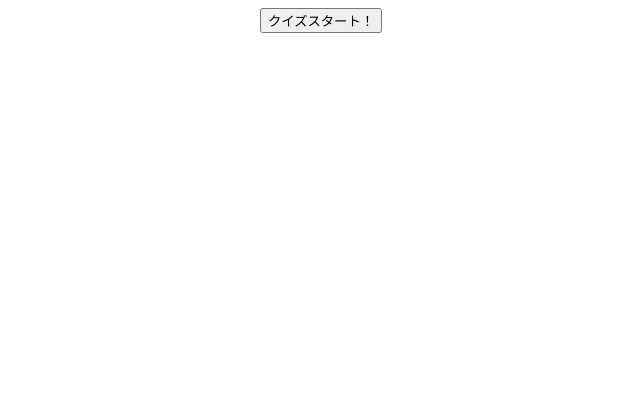
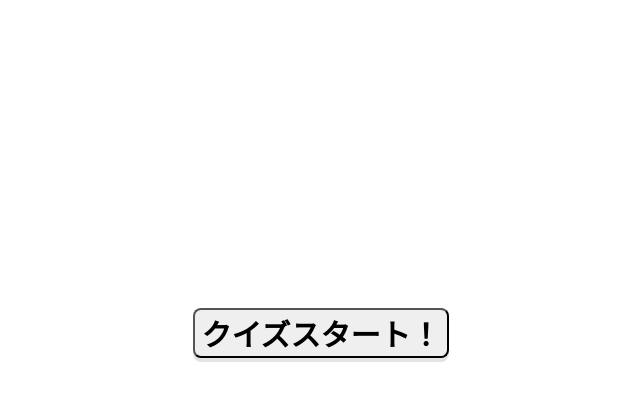
Before and after one commit to otikoboretorio/team-original-app, a Vue app: page / in a window 1280 px wide. Shown: the top 400 px of the page, without its empty margins (319-959 px from the left). Built offline with nearby package versions, Linux system fonts and the light colour scheme.

Commit message:
デザインちゅら

```diff
--- a/src/views/HomeView.vue
+++ b/src/views/HomeView.vue
@@ -1,14 +1,35 @@
 <template>
-  <button @click="startQuiz">
-    クイズスタート！
-  </button>
+  <button class="start" @click="startQuiz">クイズスタート！</button>
 </template>
+
+<style>
+.start {
+  color: black;
+  font-weight: bold;
+  margin-left: 200px;
+  margin-right: 200px;
+  margin-top: 300px;
+  font-size: 30px;
+}
+button {
+  color: black;
+  font-weight: bold;
+  font-size: 20px;
+  margin-bottom: 50px;
+  border-radius: 8px;
+  box-shadow: 0 4px 0 0 rgb(0 0 0 / 11%);
+}
+button:hover {
+  color: rgb(46, 15, 224);
+}
+</style>
+
 <script>
 export default {
   methods: {
     startQuiz() {
-      this.$router.push({ name: "quiz" })
-    }
+      this.$router.push({ name: "quiz" });
+    },
   },
-}
+};
 </script>
```
